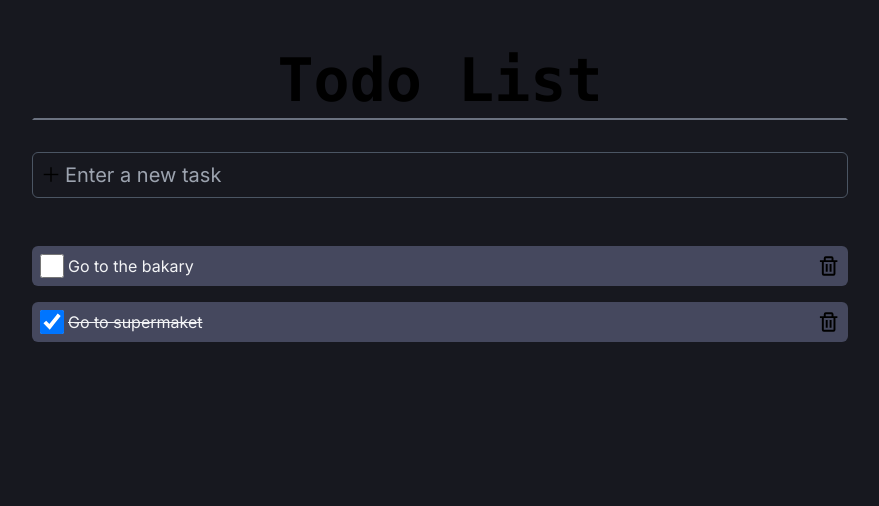
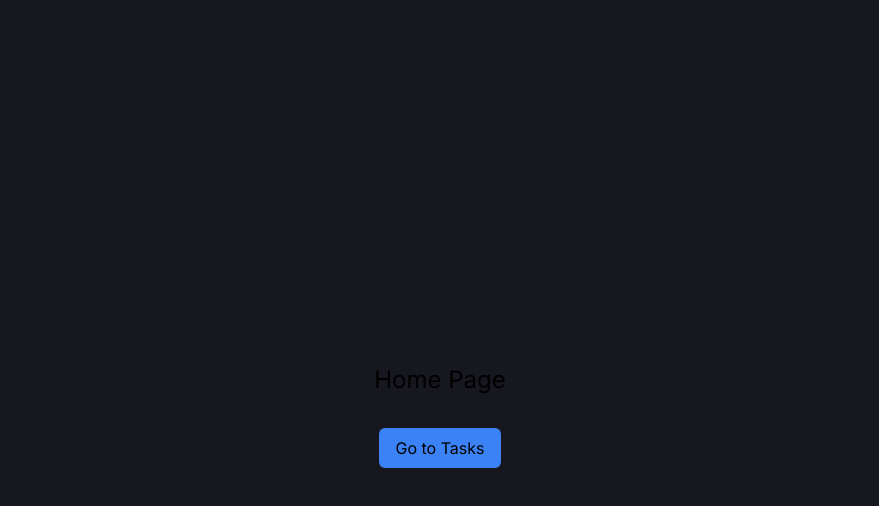
Before and after one commit to marceloxhenrique/TodoList, a Next.js app: page / in a window 1280 px wide. Shown: the top 506 px of the page, without its empty margins (200-1079 px from the left). Built offline with nearby package versions, Linux system fonts and the light colour scheme.

Commit message:
Add a home Page

```diff
--- a/src/app/page.tsx
+++ b/src/app/page.tsx
@@ -1,48 +1,20 @@
 "use client";
-import React, { useState } from "react";
-import { Item } from "@/types/Item";
-import ListItem from "@/components/ListItem";
-import AddItem from "@/components/AddItem";
-import { v4 as uuidv4 } from "uuid";
+import React from "react";
+import { useRouter } from "next/navigation";
 
-export default function Home() {
-  const [list, setList] = useState<Item[]>([
-    { id: "1", name: "Go to the bakary", done: false },
-    { id: "2", name: "Go to supermaket", done: true },
-  ]);
+const Page = () => {
+  const router = useRouter();
+  return (
+    <div className="h-screen w-screen flex flex-col  justify-center items-center">
+      <h1 className="m-8 text-2xl">Home Page</h1>
+      <button
+        className="py-2 px-4 bg-blue-500 rounded-md"
+        onClick={() => router.push("/tasks")}
+      >
+        Go to Tasks
+      </button>
+    </div>
+  );
+};
 
-  const handleAddNewItem = (taskname: string) => {
-    let newList = [...list];
-    newList.push({
-      id: uuidv4(),
-      name: taskname,
-      done: false,
-    });
-    setList(newList);
-  };
-
-  const deleteTask = (task: Item) => {
-    const newList = [...list];
-    const toDelete = list.findIndex((item) => {
-      return item.id === task.id;
-    });
-    newList.splice(toDelete, 1);
-    setList(newList);
-  };
-
-  return (
-    <main className="container mx-auto max-w-4xl flex min-h-screen flex-col items-center  p-10 bg-navy-blue">
-      <h1 className=" text-6xl font-bold border-2 border-transparent border-b-gray-500 w-full p-2 text-center  font-mono">
-        Todo List
-      </h1>
-
-      <section className="w-full m-2">
-        <AddItem add={handleAddNewItem} />
-
-        {list.map((item, index) => (
-          <ListItem key={index} task={deleteTask} item={item} />
-        ))}
-      </section>
-    </main>
-  );
-}
+export default Page;
--- /dev/null
+++ b/src/app/tasks/page.tsx
@@ -0,0 +1,45 @@
+"use client";
+import React, { useState } from "react";
+import { Item } from "@/types/Item";
+import ListItem from "@/components/ListItem";
+import AddItem from "@/components/AddItem";
+import { v4 as uuidv4 } from "uuid";
+
+export default function Home() {
+  const [list, setList] = useState<Item[]>([]);
+
+  const handleAddNewItem = (taskname: string) => {
+    let newList = [...list];
+    newList.push({
+      id: uuidv4(),
+      name: taskname,
+      done: false,
+    });
+    setList(newList);
+  };
+
+  const deleteTask = (task: Item) => {
+    const newList = [...list];
+    const toDelete = list.findIndex((item) => {
+      return item.id === task.id;
+    });
+    newList.splice(toDelete, 1);
+    setList(newList);
+  };
+
+  return (
+    <main className="container mx-auto max-w-4xl flex min-h-screen flex-col items-center  p-10 bg-navy-blue">
+      <h1 className=" text-6xl font-bold border-2 border-transparent border-b-gray-500 w-full p-2 text-center  font-mono">
+        Todo List
+      </h1>
+
+      <section className="w-full m-2">
+        <AddItem add={handleAddNewItem} />
+
+        {list.map((item, index) => (
+          <ListItem key={index} task={deleteTask} item={item} />
+        ))}
+      </section>
+    </main>
+  );
+}
```
